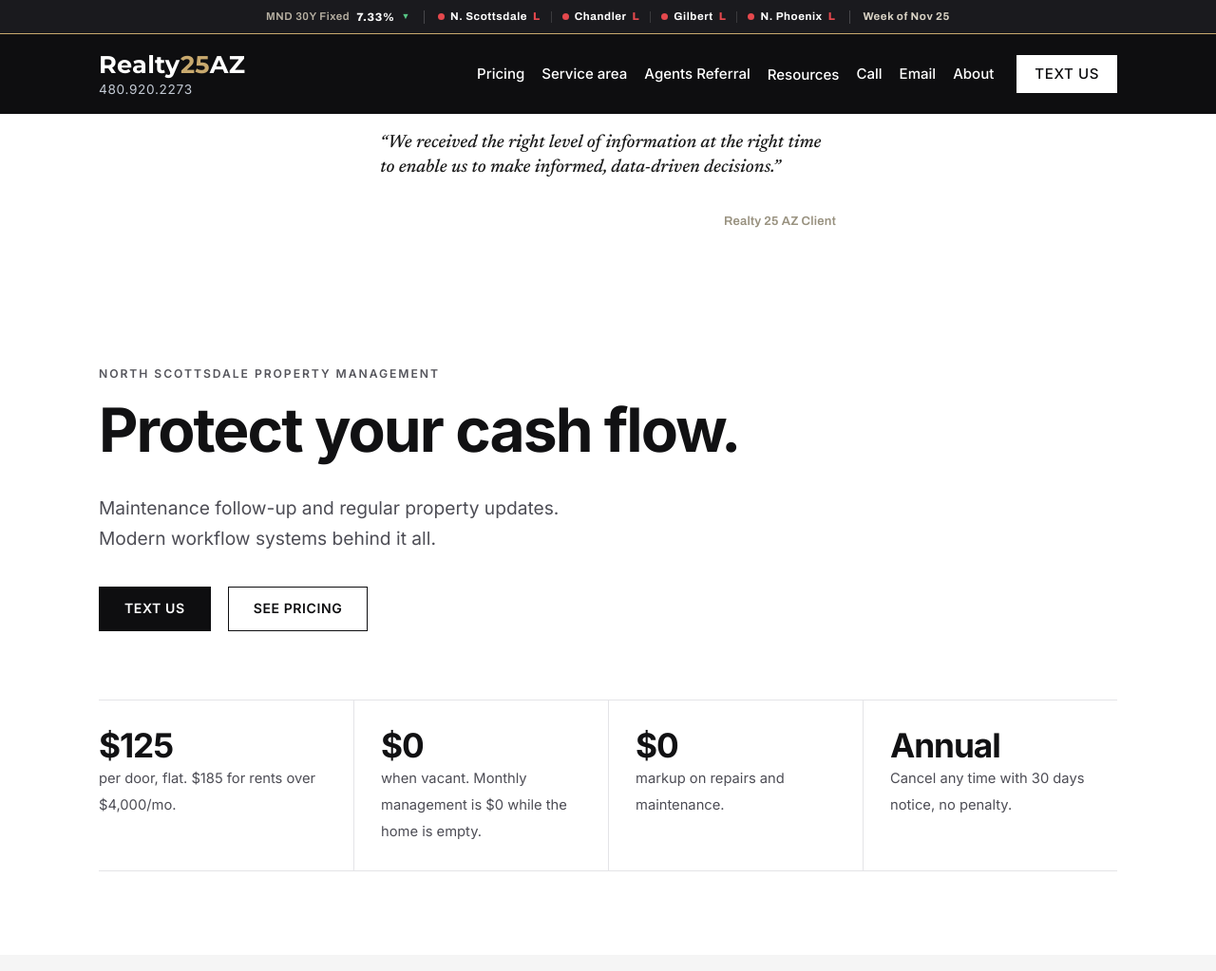
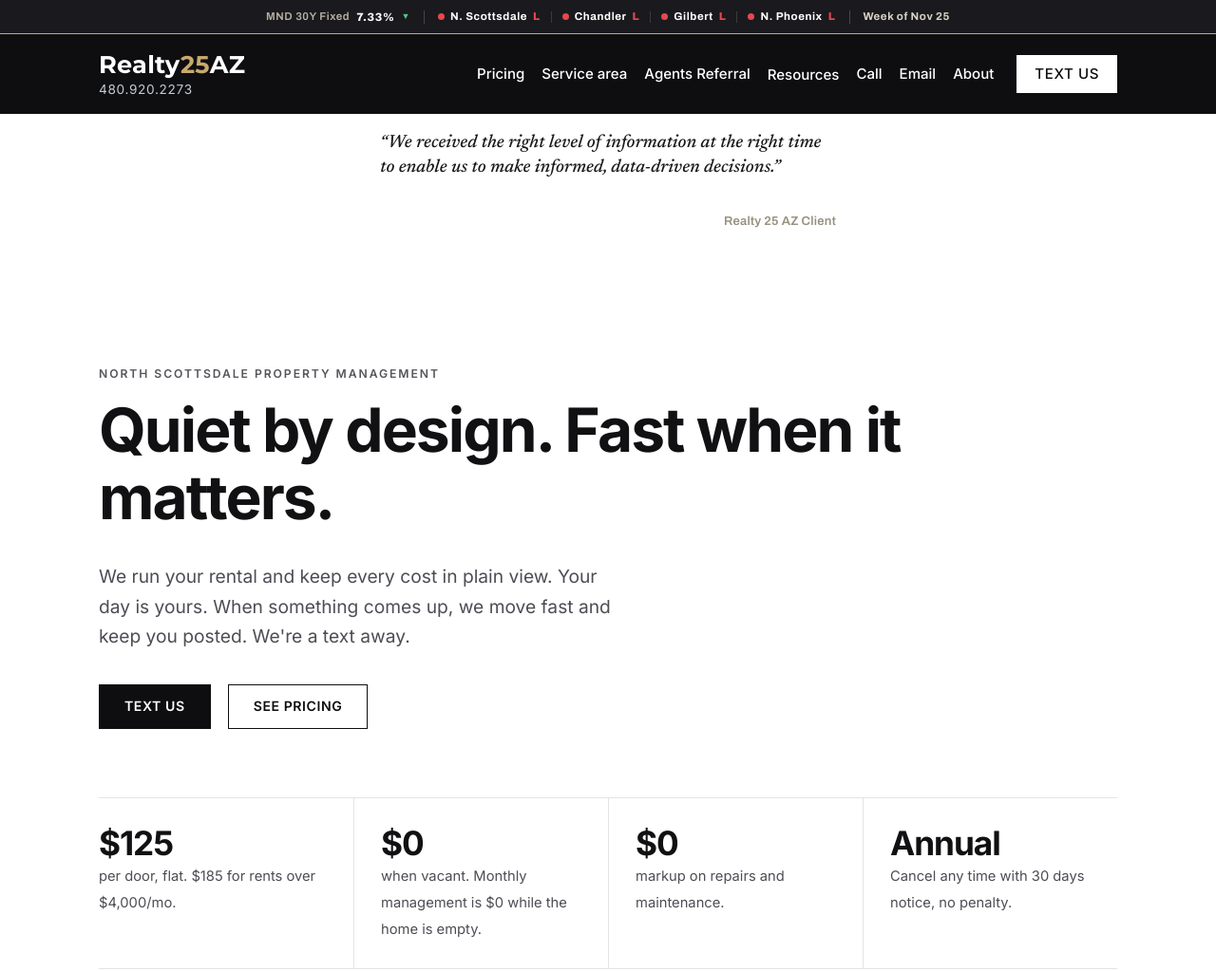
Before and after one commit to r25sandbox/realty25az-site, a plain HTML site: page index.html in a window 1280 px wide. Shown: the top 1023 px of the page at 95% size. Drawn offline with Linux system fonts and the light colour scheme.

Commit message:
Rewrite the homepage hero headline and lead.
The label, the two buttons, the title, the description, and the structured data stay as they are.

Co-authored-by: r25sandbox <r25sandbox@users.noreply.github.com>

```diff
--- a/index.html
+++ b/index.html
@@ -59,8 +59,8 @@
 <main id="main">
 <section class="hero"><div class="wrap">
 <p class="label">North Scottsdale Property Management</p>
-<h1>Protect your cash&nbsp;flow.</h1>
-<p class="lead">Maintenance follow-up and regular property updates. Modern workflow systems behind it all.</p>
+<h1>Quiet by design. Fast when it matters.</h1>
+<p class="lead">We run your rental and keep every cost in plain view. Your day is yours. When something comes up, we move fast and keep you posted. We're a text away.</p>
 <div class="actions"><a class="btn" href="sms:+14809202273">Text us</a><a class="btn ghost" href="pricing/">See pricing</a></div>
 <div class="stats">
 <div class="stat"><b>$125</b><span>per door, flat. $185 for rents over $4,000/mo.</span></div>
```
